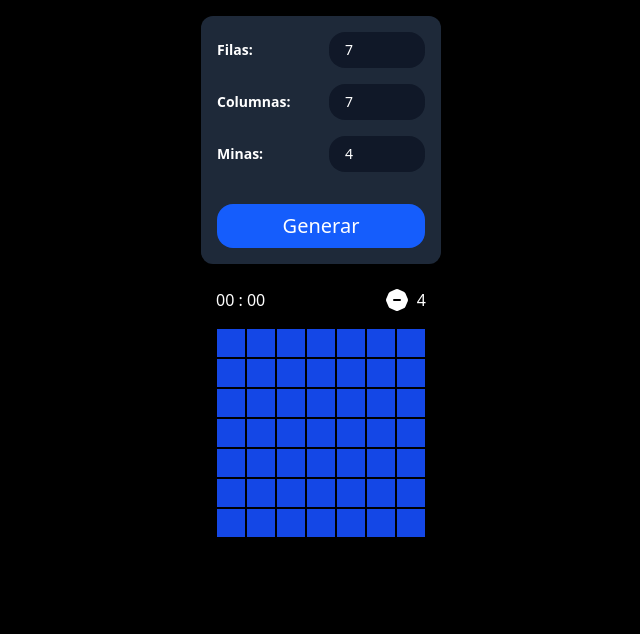
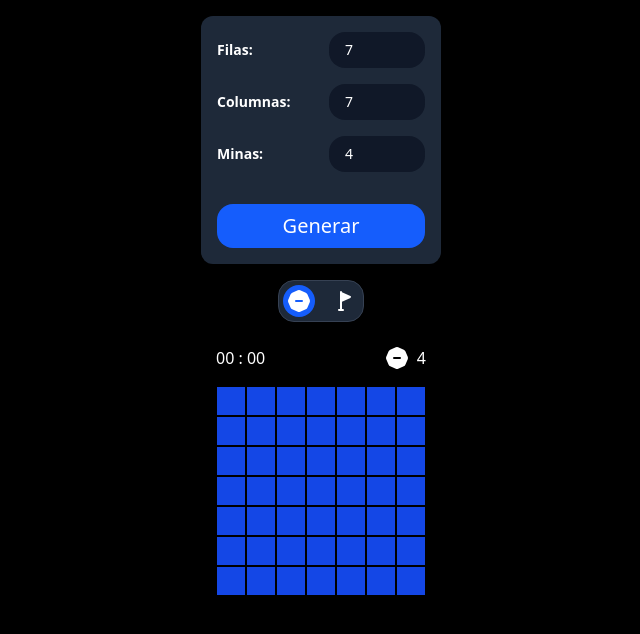
Before and after one commit to NicolashhOcampo/Minesweeper, an Angular app: page / in a window 1280 px wide. Shown: the top 634 px of the page, without its empty margins (319-959 px from the left). Built offline with nearby package versions, Linux system fonts and the light colour scheme.

Commit message:
feat: Add SelectDefault component for mine/flag selection and integrate with board logic

```diff
--- a/src/app/app.html
+++ b/src/app/app.html
@@ -1,4 +1,5 @@
 <main class="w-full py-4 m-auto flex flex-col gap-4 items-center">
   <app-create-board (outputForm)="onCreateBoard($event)"/>
-  <app-board class="max-w-dvw p-2" [boardId]="createBoard().id" [rows]="createBoard().rows" [cols]="createBoard().cols" [mines]="createBoard().mines"/>
+  <app-select-default [breakDefault]="breakDefault()" (optionSelected)="updateBreakDefault($event)"/>
+  <app-board class="max-w-dvw p-2" [breakDefault]="breakDefault()" [boardId]="createBoard().id" [rows]="createBoard().rows" [cols]="createBoard().cols" [mines]="createBoard().mines"/>
 </main>
--- a/src/app/app.ts
+++ b/src/app/app.ts
@@ -2,15 +2,17 @@ import { Component, signal } from '@angular/core';
 import { Board } from './board/board';
 import { CreateBoard } from "./create-board/create-board";
 import { BoardConfig } from './types/BoardConfig';
+import { SelectDefault } from "./select-default/select-default";
 
 @Component({
   selector: 'app-root',
-  imports:  [Board, CreateBoard],
+  imports: [Board, CreateBoard, SelectDefault],
   templateUrl: './app.html',
   styleUrl: './app.css'
 })
 export class App {
 
+  breakDefault = signal<boolean>(true);
   nextBoardId = 0;
 
   createBoard = signal<BoardConfig>({
@@ -25,4 +27,8 @@ export class App {
     this.createBoard.set({...boardConfig, id: this.nextBoardId});
     this.nextBoardId++;
   }
+
+  updateBreakDefault(event: boolean) {
+    this.breakDefault.set(event);
+  }
 }
--- a/src/app/board/board.ts
+++ b/src/app/board/board.ts
@@ -15,6 +15,8 @@ export class Board implements OnInit {
   cols = input.required<number>()
   mines = input.required<number>()
   boardId = input.required<number>()
+  breakDefault = input<boolean>(true)
+
   time = signal<number>(0)
 
   formattedTime = computed(() => {
@@ -43,8 +45,11 @@ export class Board implements OnInit {
 
 
   handleChangeSquare(index: number, isRightClick: boolean) {
-    if (isRightClick) {
+    if (isRightClick && this.breakDefault() || !isRightClick && !this.breakDefault()) {
       this.board().toggleFlag(index)
+      if(this.board().squares[index].isActive){
+        this.board().activeSquare(index);
+      }
     } else {
       this.board().activeSquare(index)
     }
--- /dev/null
+++ b/src/app/select-default/select-default.html
@@ -0,0 +1,10 @@
+<div class="flex justify-between items-center gap-3 p-1 rounded-2xl bg-gray-800 border border-gray-700">
+    <app-mine-icon (click)="onClickMine()" [ngClass]="{
+        'rounded-full p-1': true,
+        'bg-blue-600': breakDefault()
+    }" />
+    <app-flag-icon (click)="onClickFlag()" [ngClass]="{
+        'rounded-full p-1': true,
+        'bg-blue-600': !breakDefault()
+    }" />
+</div>
--- /dev/null
+++ b/src/app/select-default/select-default.ts
@@ -0,0 +1,24 @@
+import { Component, input, output } from '@angular/core';
+import { MineIcon } from "../mine-icon/mine-icon";
+import { FlagIcon } from '../flag-icon/flag-icon';
+import { NgClass } from '@angular/common';
+
+@Component({
+  selector: 'app-select-default',
+  imports: [MineIcon, FlagIcon, NgClass],
+  templateUrl: './select-default.html',
+  styles: ``
+})
+export class SelectDefault {
+  breakDefault = input.required<boolean>();
+  optionSelected = output<boolean>();
+
+
+  onClickMine() {
+    this.optionSelected.emit(true);
+  }
+
+  onClickFlag() {
+    this.optionSelected.emit(false);
+  }
+}
```
Also changed, not shown: 1 other file (tests, documents, lock files or other folders).
